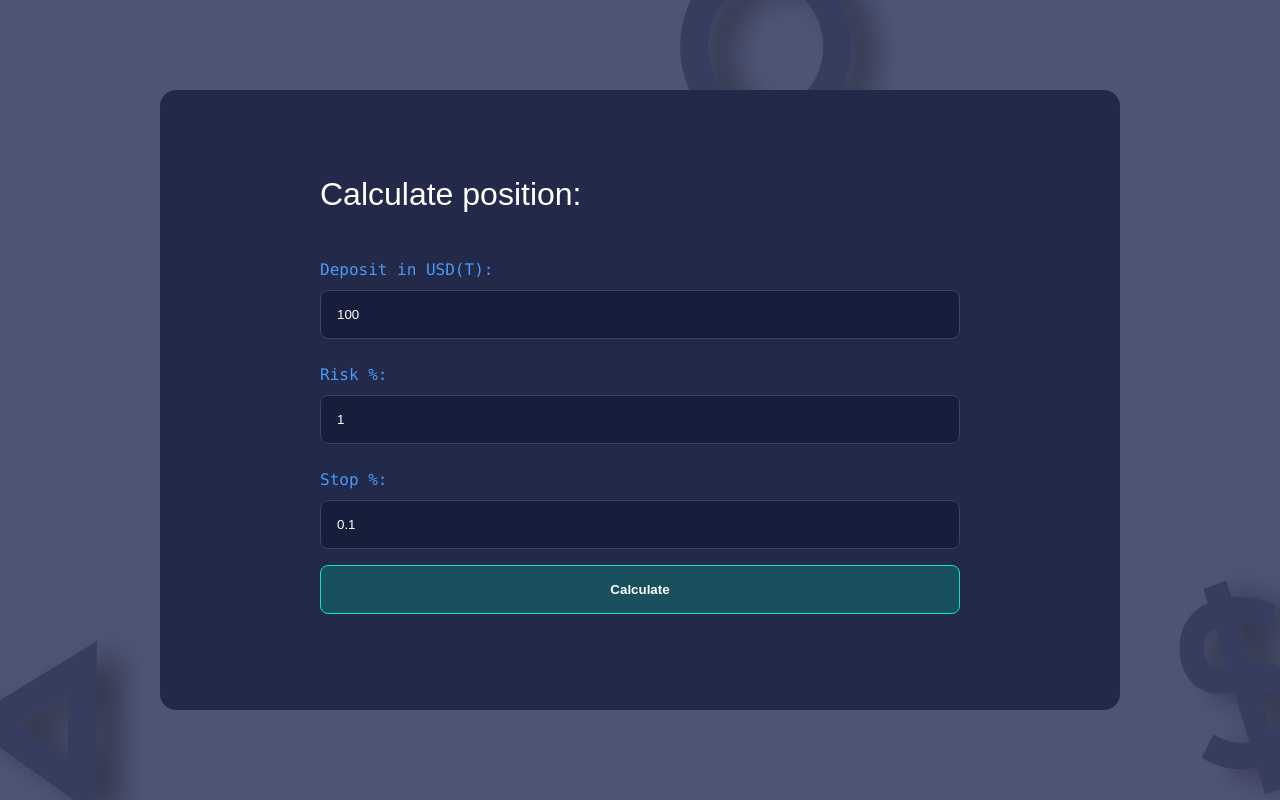
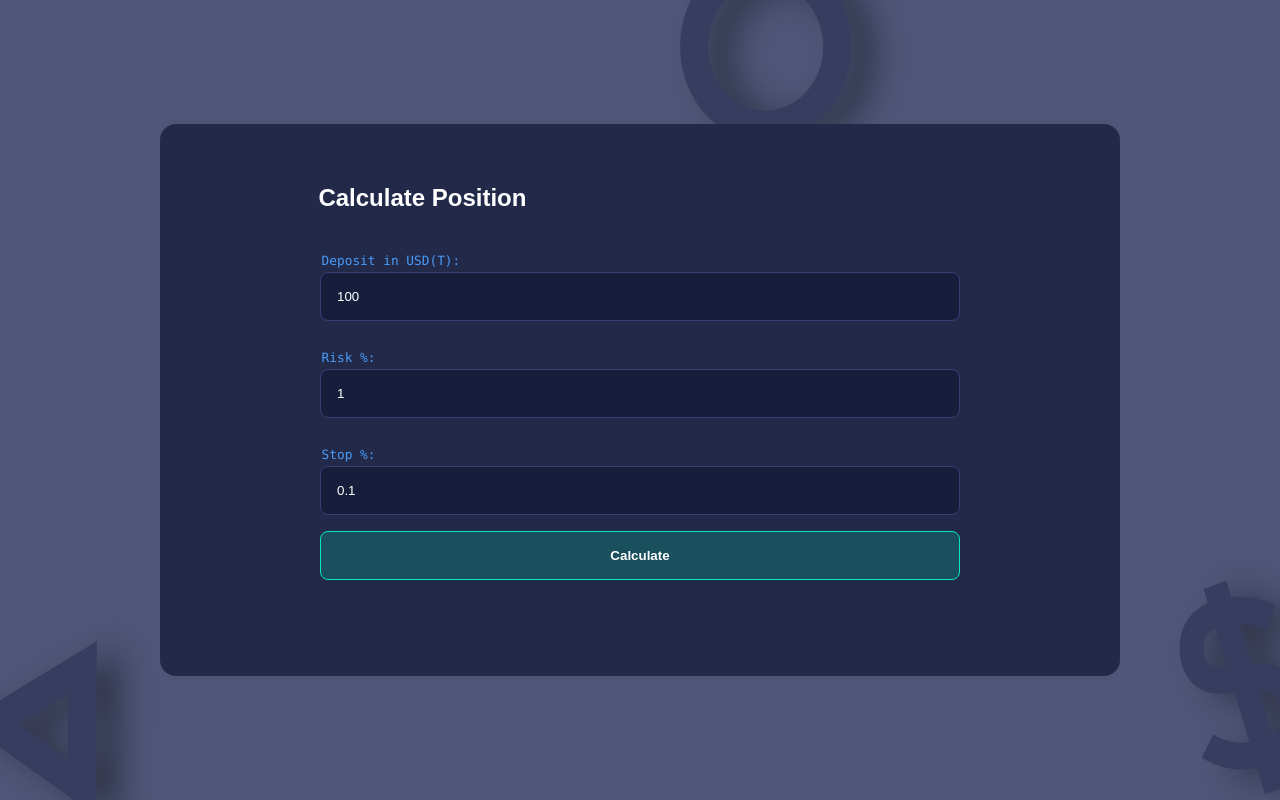
Before and after one commit to Hunter2001/tradeCalc2, a plain HTML site: page index.html in a window 1280 px wide. Drawn offline with Linux system fonts and the light colour scheme.

Commit message:
gtp improved 2: mobile adaptive

```diff
--- a/index.html
+++ b/index.html
@@ -9,18 +9,18 @@
   <body>
     <div class="container">
       <form class="input-form">
-        <h1>Calculate position:</h1>
+        <h1>Calculate Position</h1>
         <div class="input-group">
           <label for="deposit">Deposit in USD(T):</label>
           <input type="number" id="deposit" placeholder="100" value="100" />
         </div>
         <div class="input-group">
           <label for="risk">Risk %:</label>
-          <input type="number" id="risk" placeholder="100" value="1" />
+          <input type="number" id="risk" placeholder="1" value="1" />
         </div>
         <div class="input-group">
           <label for="stop">Stop %:</label>
-          <input type="number" id="stop" placeholder="100" value="0.1" />
+          <input type="number" id="stop" placeholder="0.1" value="0.1" />
         </div>
         <button type="submit">Calculate</button>
       </form>
--- a/src/css/main.css
+++ b/src/css/main.css
@@ -64,8 +64,58 @@ body {
   border-color: #04e9be;
 }
 
+/* h1 {
+  font-size: 1.5rem;
+  font-family: sans-serif;
+  position: relative;
+  top: -1.5rem;
+  left: 4.9rem;
+}
+
+label {
+  font-size: 0.8rem;
+  position: relative;
+  left: 5.1rem;
+  top: 1rem;
+  color: #489bf8;
+  font-family: Consolas;
+} */
+
+.input-group {
+  margin-top: -0.5rem;
+}
+
+@media screen and (min-width: 576px) {
+  /* Style for small screens */
+  .input-form {
+    padding: 5rem;
+  }
+
+  .input-form input,
+  .input-form button {
+    max-width: 25rem;
+  }
+
+  h1 {
+    font-size: 1.5rem;
+    font-family: sans-serif;
+    position: relative;
+    top: -1.5rem;
+    left: 4.9rem;
+  }
+
+  label {
+    font-size: 0.8rem;
+    position: relative;
+    left: 5.1rem;
+    top: 1rem;
+    color: #489bf8;
+    font-family: Consolas;
+  }
+}
+
 @media screen and (min-width: 768px) {
-  /* Style for larger screens */
+  /* Style for medium screens */
   .input-form {
     max-width: 60rem;
     padding: 5rem;
@@ -76,23 +126,3 @@ body {
     max-width: 40rem;
   }
 }
-
-h1 {
-  font-family: sans-serif;
-  font-size: 2rem;
-  font-weight: normal;
-  padding-bottom: 2rem;
-  text-align: left;
-  position: relative;
-  left: 5rem;
-}
-
-label {
-  color: #489bf8;
-  position: relative;
-  text-align: left;
-  font-family: Consolas;
-  font-size: 1rem;
-  left: 5rem;
-  top: 0.5rem;
-}
```
